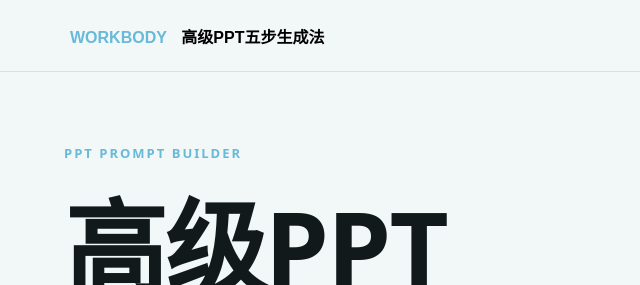
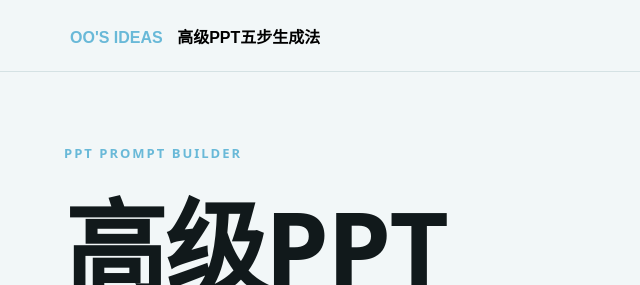
Before and after one commit to josephineou1987-cpu/advanced-ppt-five-steps, a plain HTML site: page index.html in a window 1280 px wide. Shown: the top 285 px of the page, 0-640 px from the left. Drawn offline with Linux system fonts and the light colour scheme.

Commit message:
Replace WORKBODY with OO'S IDEAS in index.html

```diff
--- a/index.html
+++ b/index.html
@@ -10,7 +10,7 @@
 </head>
 <body>
   <header class="topbar">
-    <button class="brand" id="homeBtn" aria-label="返回首页"><span>WORKBODY</span> 高级PPT五步生成法</button>
+    <button class="brand" id="homeBtn" aria-label="返回首页"><span>OO'S IDEAS</span> 高级PPT五步生成法</button>
     <div class="progress-mini" id="progressMini">尚未开始</div>
   </header>
 
```
